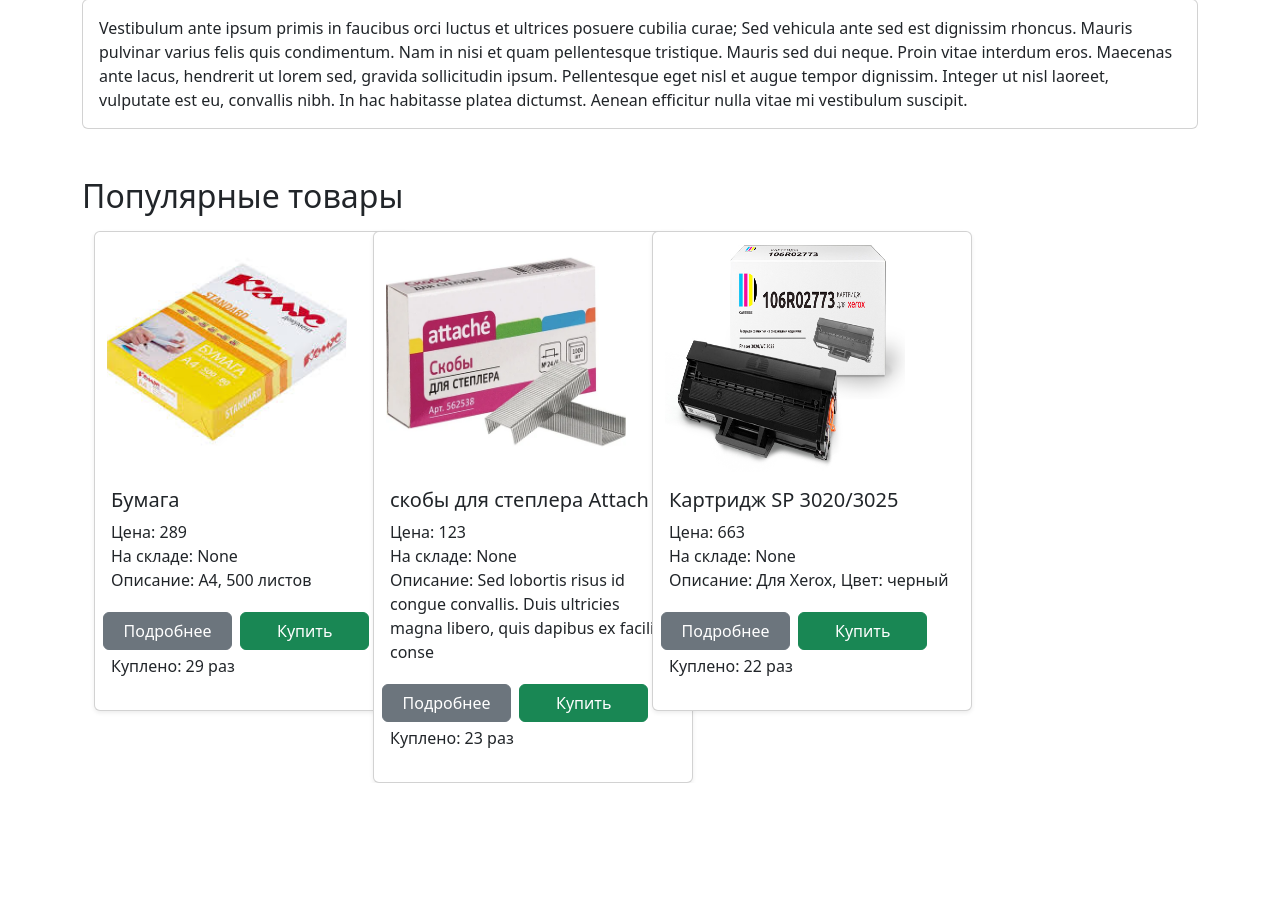
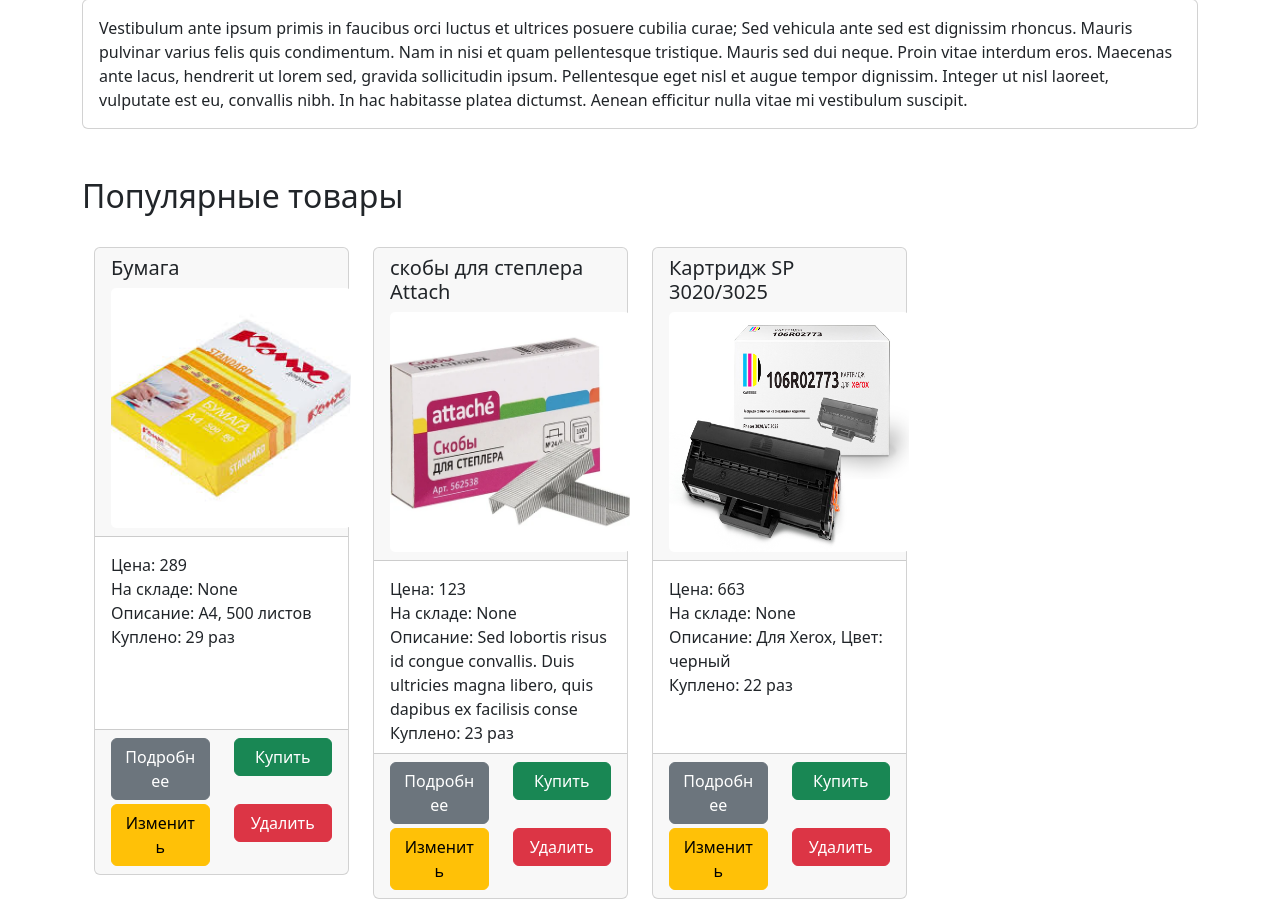
Before and after one commit to AlexandrBxbrxv/dz_19_2, a Django app: page / in a window 1280 px wide. Shown: the part 103-1002 px from the top of the page. Before the commit the page ends 886 px from the top, so only its background shows below. Run offline with Django 5.2, Linux system fonts and the light colour scheme; data comes from the database, SQL or seed files in the repository.

Commit message:
привел карточки товаров к единообразию

```diff
--- a/catalog/templates/catalog/home.html
+++ b/catalog/templates/catalog/home.html
@@ -21,20 +21,39 @@
   <div class="row">
     {% for item in popular_products %}
     <div class="col-3">
-      <div class="card shadow-sm" style="width: 20rem;">
-        <div class="container center">
+      <div class="card mt-3">
+
+        <div class="card-header">
+          <h5 class="card-title">{{ item.name|slice:":25" }}</h5>
           <img src="{{ item.image | media_filter }}" class="card-img" style="width: 15rem; height: 15rem;">
         </div>
-        <div class="card-body">
-          <h5 class="card-title">{{ item.name|slice:":25" }}</h5>
-          <p class="card-text">Цена: {{ item.price }}<br>На складе: None <br>Описание: {{ item.description|slice:":100" }}</p>
+
+        <div class="card-body" style="height: 12rem;">
+          <p class="card-text">Цена: {{ item.price }}<br>
+            На складе: None<br>
+            Описание: {{ item.description|slice:":100" }}<br>
+            Куплено: {{ item.purchases_count }} раз</p>
+        </div>
+
+        <div class="card-footer">
           <div class="row">
-            <a class="btn btn-secondary col-5 m-1" href="{% url 'catalog:consumable_detail' item.pk %}">Подробнее</a>
-            <a class="btn btn-success col-5 m-1" href="{% url 'catalog:consumable_purchase' item.pk %}">Купить</a>
-            <p>Куплено: {{ item.purchases_count }} раз</p>
+            <div class="col-6">
+              <a class="btn btn-secondary col-12" href="{% url 'catalog:consumable_detail' item.pk %}">Подробнее</a>
+            </div>
+            <div class="col-6">
+              <a class="btn btn-success col-12" href="{% url 'catalog:consumable_purchase' item.pk %}">Купить</a>
+            </div>
           </div>
+          <div class="row mt-1">
+            <div class="col-6">
+              <a class="btn btn-warning col-12" href="{% url 'catalog:consumable_update' item.pk %}">Изменить</a>
+            </div>
+            <div class="col-6">
+              <a class="btn btn-danger col-12" href="{% url 'catalog:consumable_delete' item.pk %}">Удалить</a>
+            </div>
+          </div>
+        </div>
 
-        </div>
       </div>
     </div>
     {% endfor %}
```
